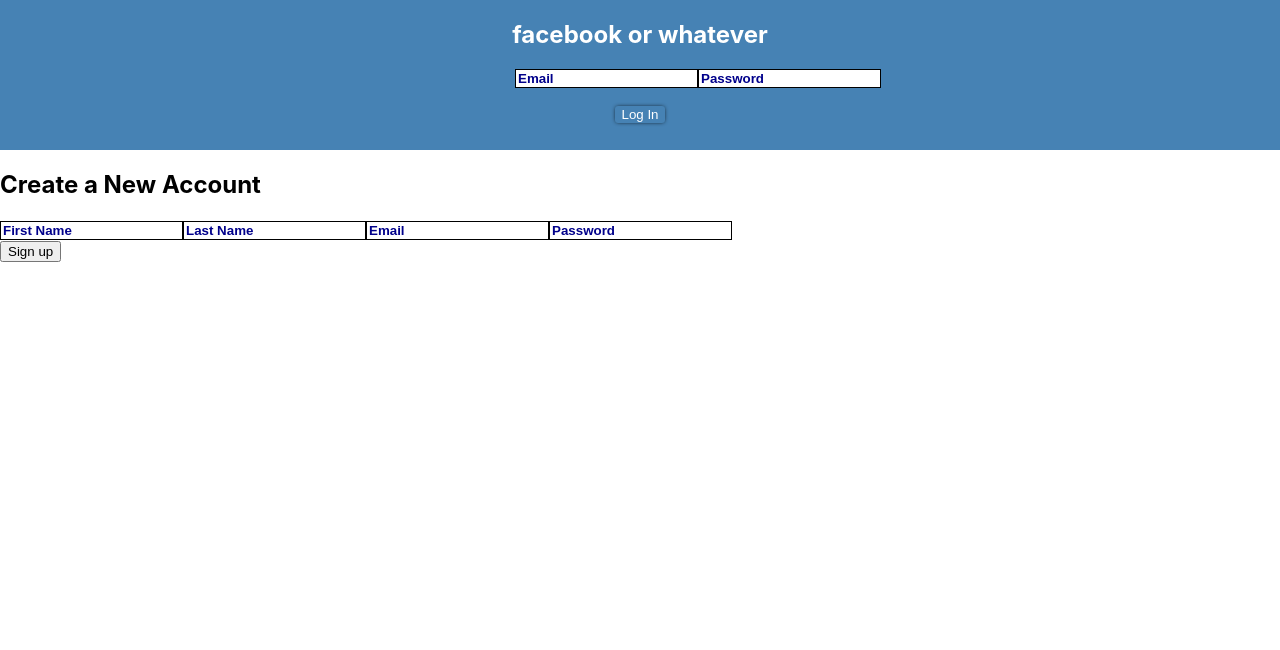
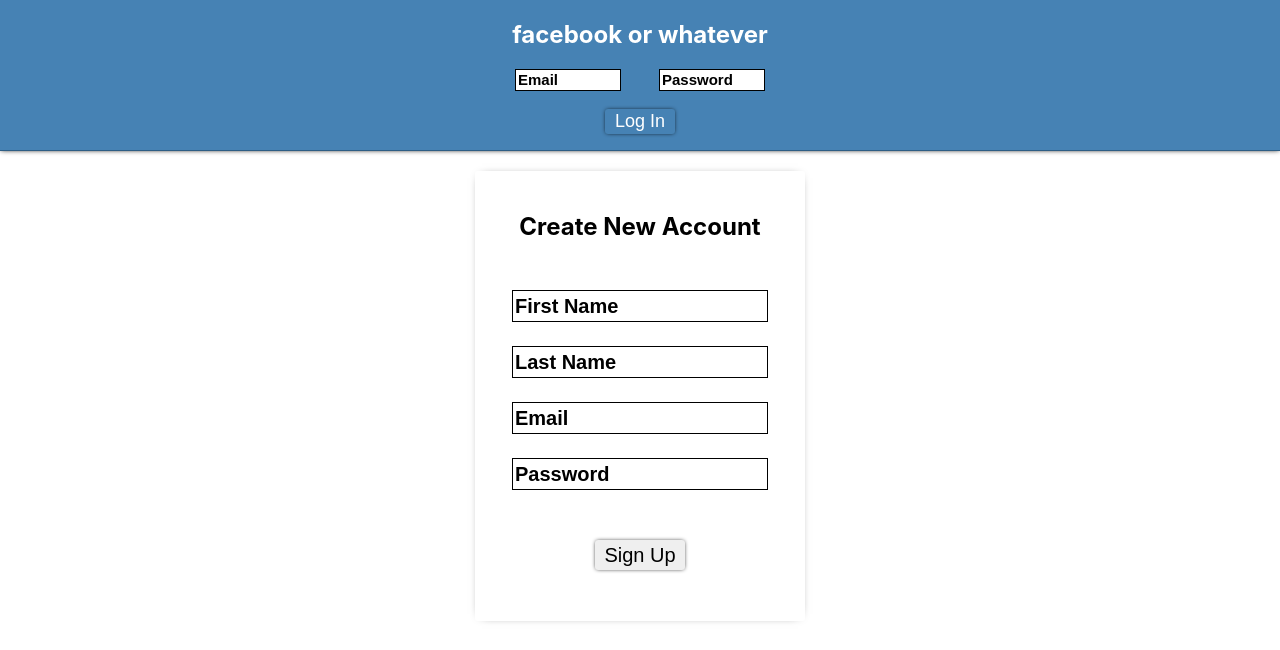
Before and after one commit to Phineas12321/facebook, a React (Create React App) app: page /#/ in a window 1280 px wide. Shown: the top 650 px of the page. Built offline with nearby package versions, Linux system fonts and the light colour scheme.

Commit message:
login page styled

```diff
--- a/sass/_vars.scss
+++ b/sass/_vars.scss
@@ -3,13 +3,16 @@ $fbWhite: white;
 
 ::placeholder{
     font-weight: bold;
-    color: darkblue;
+    color: black;
 }
 
 input{
     border: solid black 1px;
     outline: none;
 }
+
+
+
 @mixin border($color, $radius){
     border: solid $color 1px;
     border-radius: $radius;
--- a/src/components/allPosts/allPosts.scss
+++ b/src/components/allPosts/allPosts.scss
@@ -0,0 +1 @@
+@import '../../../sass/vars'
--- a/src/components/login/Login.js
+++ b/src/components/login/Login.js
@@ -48,26 +48,25 @@ function Login(props){
                     facebook or whatever
                 </h1>
                 <div className='login-inputs'>
-                    <input placeholder='Email' type='email' onChange={emailInput} />
-                    <input placeholder='Password' type='password' maxLength='20' onChange={passwordInput} />
+                    <input className='l-in' placeholder='Email' type='email' onChange={emailInput} />
+                    <input className='l-in' placeholder='Password' type='password' maxLength='20' onChange={passwordInput} />
                 </div>
                 <div>
                     <button className='login-button' onClick={handleLogin} >Log In</button>
                 </div>
 
             </section>
-            <section>
+            <section className='login-register'>
                 <h1>
-                    Create a New Account
+                    Create New Account
                 </h1>
-                <div>
-                    <input placeholder='First Name' onChange={firstNameInput} />
-                    <input placeholder='Last Name' onChange={lastNameInput} />
-                    <input placeholder='Email' type='email' onChange={emailInput} />
-                    <input placeholder='Password' type='password' maxLength='20' onChange={passwordInput} />
+                <div className='login-register-inputs'>
+                    <input className='lr-in' placeholder='First Name' onChange={firstNameInput} />
+                    <input className='lr-in' placeholder='Last Name' onChange={lastNameInput} />
+                    <input className='lr-in' placeholder='Email' type='email' onChange={emailInput} />
+                    <input className='lr-in' placeholder='Password' type='password' maxLength='20' onChange={passwordInput} />
                 </div>
-
-                <button onClick={handleRegister} >Sign up</button>
+                <button className='login-register-button' onClick={handleRegister} >Sign Up</button>
             </section>
         </div>
     )
--- a/src/components/login/login.scss
+++ b/src/components/login/login.scss
@@ -4,12 +4,20 @@
     height: 150px;
     background: $fbBlue;
     color: $fbWhite;
-    @include flex(column, flex-start, center)
+    @include flex(column, flex-start, center);
+    box-shadow: black 0px 0px 5px -1px;
+    border-bottom: solid rgb(46, 94, 133) 1px;
 }
 
 .login-inputs{
     width: 250px;
     @include flex(row, space-between, center)
+}
+
+.l-in{
+    height: 18px;
+    width: 100px;
+    font-size: 15px;
 }
 
 .login-button{
@@ -19,4 +27,40 @@
     box-shadow: black 0px 0px 4px -1px;
     color: $fbWhite;
     border: none;
+    width: 70px;
+    height: 25px;
+    font-size: 18px;
 }
+
+.login-register{
+    height: 450px;
+    width: 330px;
+    margin: auto;
+    margin-top: 20px;
+    @include border(none, 2px);
+    @include flex(column, center, center);
+    box-shadow: black 0px 0px 10px -7px;
+}
+
+.login-register-inputs{
+    margin-top: 30px;
+    margin-bottom: 50px;
+    height: 200px;
+    @include flex(column, space-between, center);
+}
+
+.lr-in{
+    width: 250px;
+    height: 28px;
+    font-size: 20px;
+}
+
+.login-register-button{
+    @include border(none, 3px);
+    box-shadow: black 0px 0px 4px -1px;
+    border: none;
+    height: 30px;
+    width: 90px;
+    font-size: 20px;
+    margin-bottom: 30px;
+}
```
